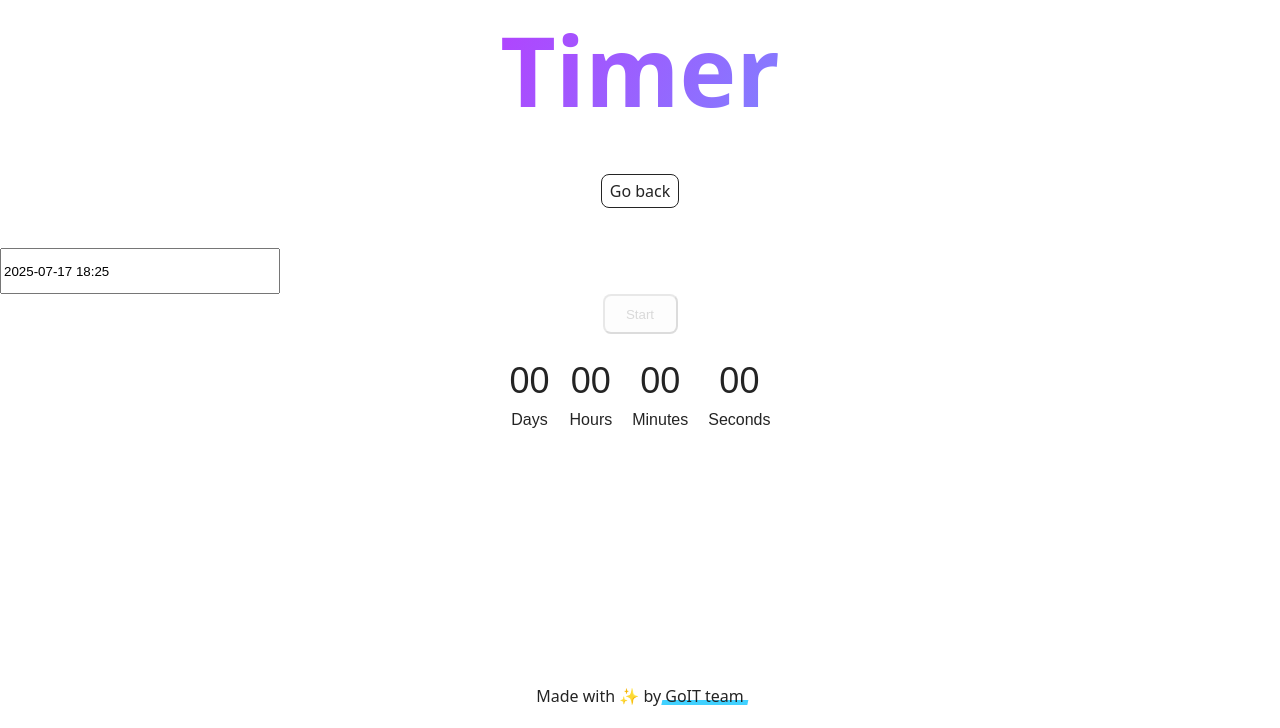
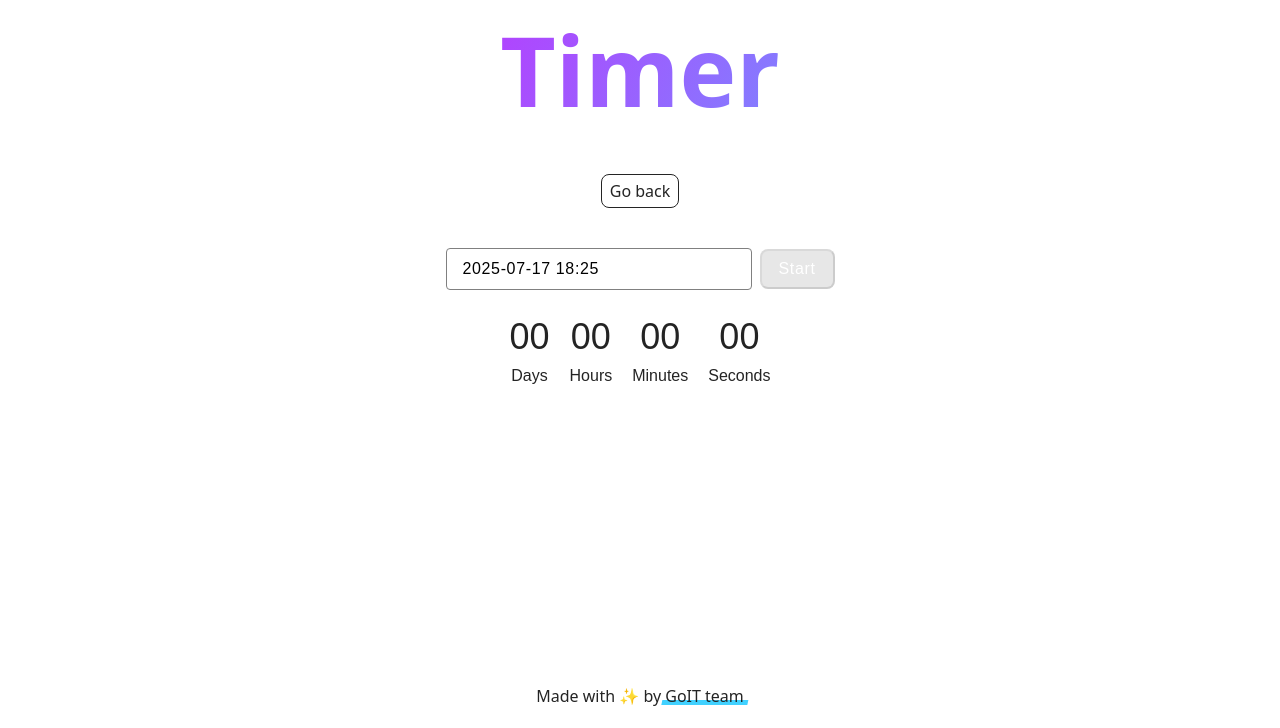
Before and after one commit to Yaroslav13-13/goit-js-hw-10, a website built with Vite: page src/1-timer.html in a window 1280 px wide. Shown: the part 72-800 px from the top of the page. Built offline with nearby package versions, Linux system fonts and the light colour scheme.

Commit message:
HW-JS-10

```diff
--- a/src/1-timer.html
+++ b/src/1-timer.html
@@ -21,8 +21,13 @@
         </h1>
         <a class="back-link" href="./index.html">Go back</a>
       </div>
-      <input class="input-time" type="text" id="datetime-picker" />
-      <button class="btn-time" type="button" data-start disabled>Start</button>
+
+      <div class="time-controls">
+        <input class="input-time" type="text" id="datetime-picker" />
+        <button class="btn-time" type="button" data-start disabled>
+          Start
+        </button>
+      </div>
 
       <div class="timer">
         <div class="field">
--- a/src/css/timer.css
+++ b/src/css/timer.css
@@ -15,10 +15,6 @@
 }
 button[disabled] {
   opacity: 0.5;
-}
-
-#datetime-picker {
-  margin-top: 40px;
 }
 
 .flatpickr-calendar {
@@ -47,14 +43,35 @@ button[disabled] {
   border: 1px solid #007aff;
 }
 
+.time-controls {
+  display: flex;
+  justify-content: center;
+  align-items: center;
+  gap: 8px;
+  padding-top: 40px;
+}
+
 .input-time {
   display: flex;
-  align-items: flex-start;
-  justify-content: flex-start;
-  flex-direction: row;
-  gap: 8px;
+  font-size: 16px;
+  border: 1px solid #808080;
+  border-radius: 4px;
+  align-items: center;
+  justify-content: center;
   width: 272px;
   height: 40px;
+  padding: 0 16px;
+  font-family: 'Montserrat', sans-serif;
+  font-weight: 400;
+  font-size: 16px;
+  line-height: 1.5;
+  letter-spacing: 0.04em;
+}
+
+.input-time:focus {
+  outline: none;
+  border: 1px solid #4e75ff;
+  border-radius: 4px;
 }
 
 .btn-time {
@@ -62,4 +79,25 @@ button[disabled] {
   padding: 8px 16px;
   width: 75px;
   height: 40px;
+  background: #4e75ff;
+  display: flex;
+  align-items: center;
+  justify-content: center;
+  flex-direction: row;
+  gap: 10px;
+  font-family: 'Montserrat', sans-serif;
+  font-weight: 500;
+  font-size: 16px;
+  line-height: 1.5;
+  letter-spacing: 0.04em;
+  color: #fff;
 }
+
+.btn-time:disabled {
+  background-color: #cfcfcf;
+  cursor: not-allowed;
+}
+
+.btn-time:hover {
+  background: #6c8cff;
+}
```
